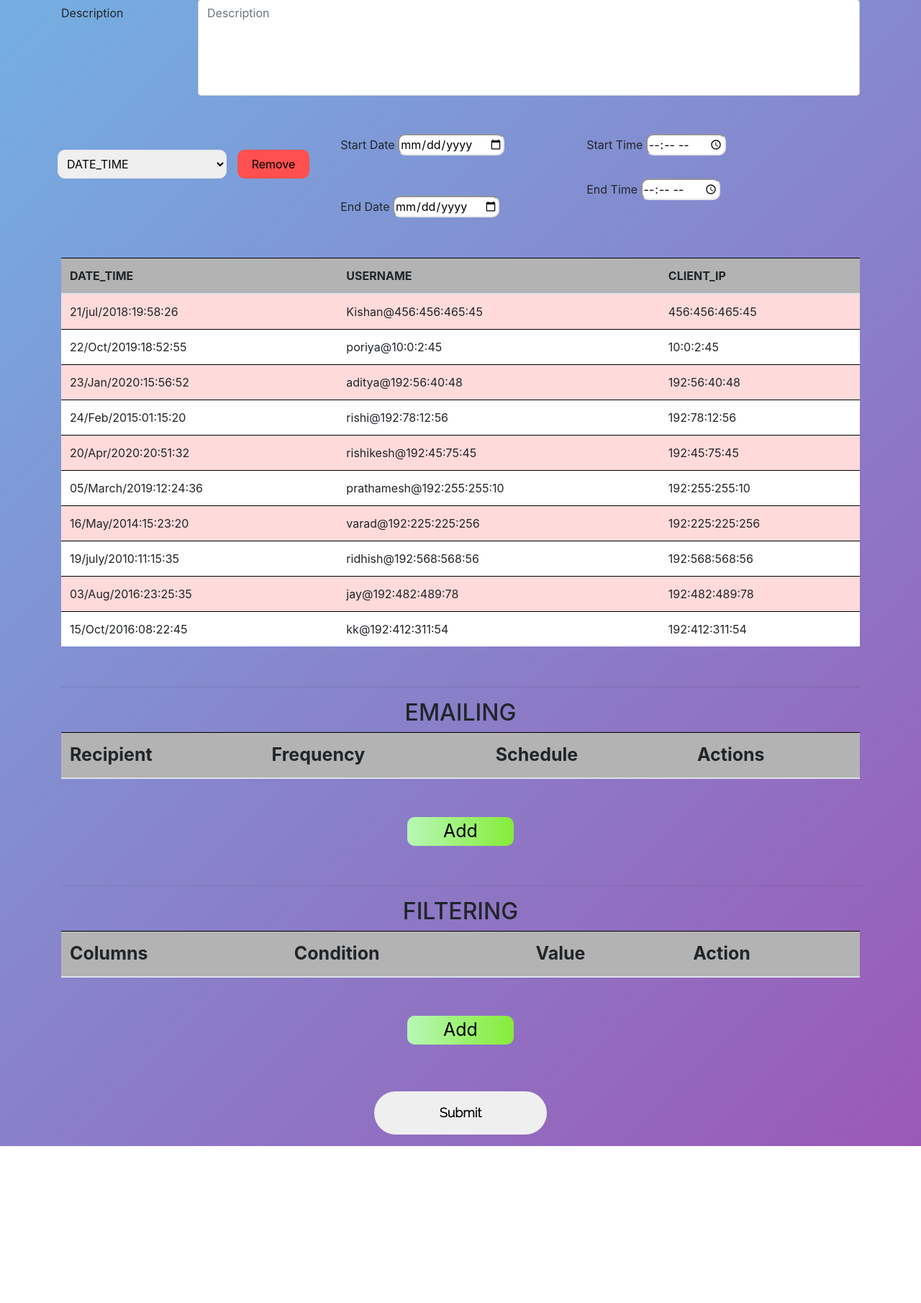
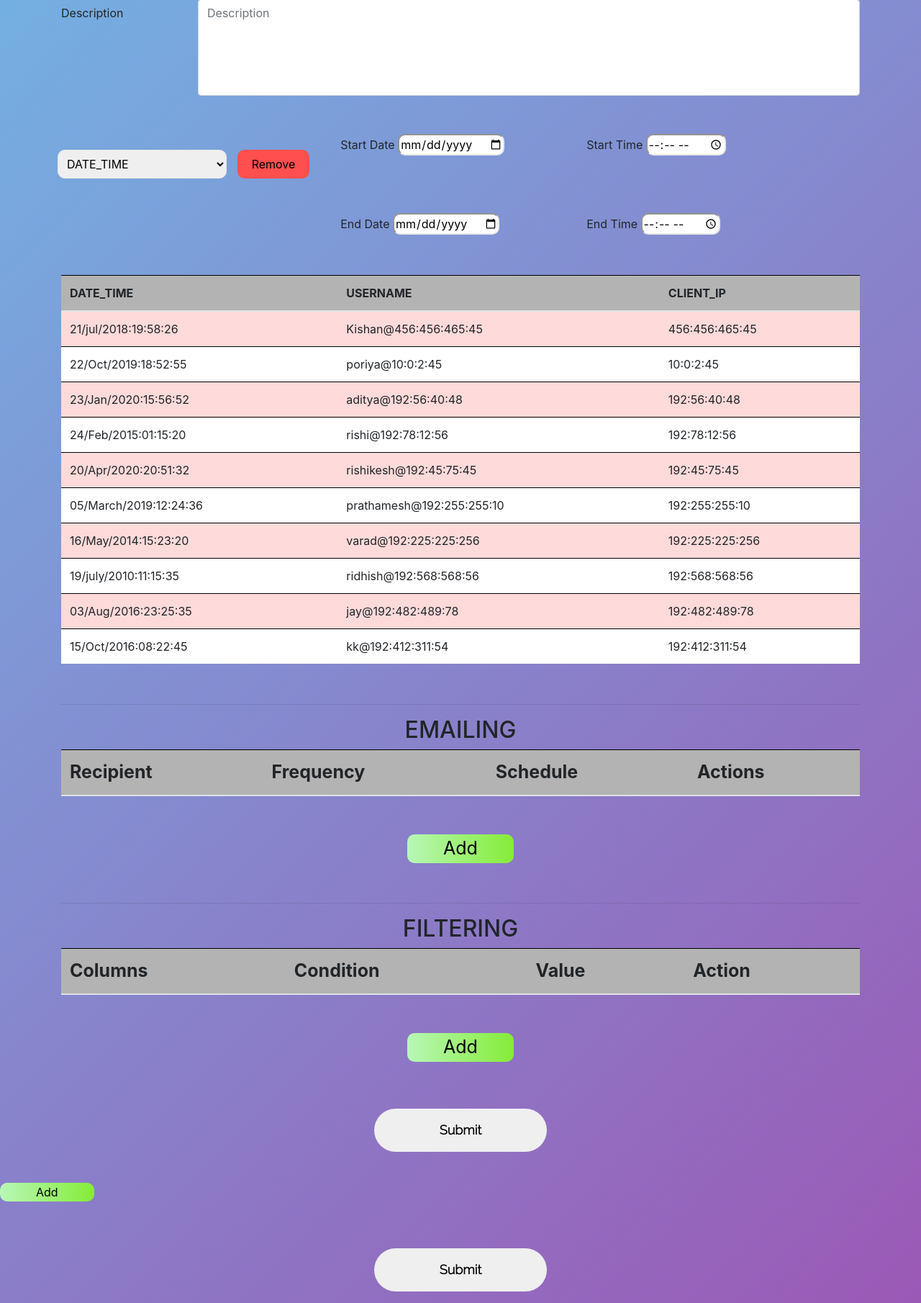
Before and after one commit to mannpro-05/Log-Analyser, a Flask app: page /createReport in a window 1280 px wide. Shown: the part 260-2070 px from the top of the page at 72% size. Before the commit the page ends 1852 px from the top, so only its background shows below. Run offline with Flask 2, Linux system fonts and the light colour scheme; the visitor is signed in with stand-in values (Sample User, id 1); lists and menus that the app fills with data are empty; parts of the project's set-up code (start-up, migrations or seed data) failed here and were passed over; some libraries are stand-ins or nearby versions.

Commit message:
twentyseventh-commit

```diff
--- a/modules/templates/createReport.html
+++ b/modules/templates/createReport.html
@@ -77,10 +77,12 @@
                         <b><small class="ErrorContainer">Error Message</small></b>
                     </div>
                     <div>
+                        <br>
                         <label for="end_date">End Date</label>
                         <input type="date" id="end_date" name="end-date">
                         <br>
                         <b><small class="ErrorContainer">Error Message</small></b>
+                        <br>
                     </div>
                 </div>
                 <div class="columnDateTime">
@@ -88,13 +90,16 @@
                         <label for="start-time">Start Time</label>
                         <input type="time" id="start_time" name="start-time">
                         <br>
+                        <br>
                         <b><small class="ErrorContainer">Error Message</small></b>
                     </div>
                     <div>
+                        <br>
                         <label for="end_time">End Time</label>
                         <input type="time" id="end_time" name="end-time">
                         <br>
                         <b><small class="ErrorContainer">Error Message</small></b>
+                        <br>
                     </div>
                 </div>
             </div>
@@ -162,3 +167,22 @@
 </body>
 
 </html>
+
+                    </tbody>
+                </table>
+                <div>
+                    <b><small class="ErrorContainer">Error Message</small></b>
+                </div>
+                <button id="AddFilterRow" name="AddRow" type="button">Add</button>
+            </div>
+            <div class="submitButton">
+                <button id="submit" name="submit" type="submit">Submit</button>
+            </div>
+        </form>
+    </main>
+
+
+    </p>
+</body>
+
+</html>
```
